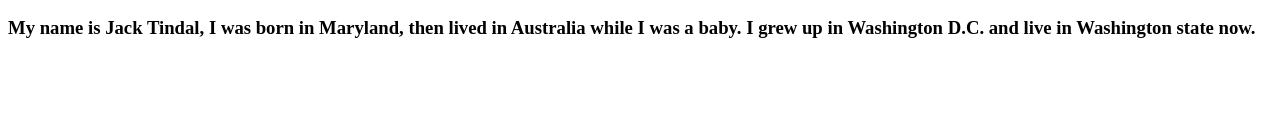
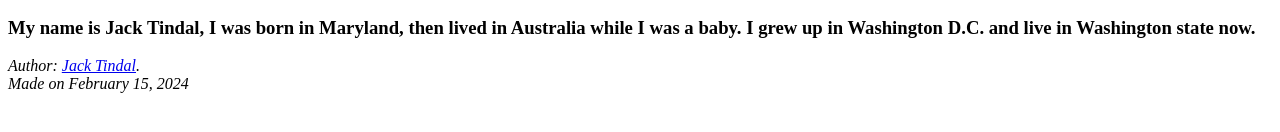
Before and after one commit to tindalj/portfolio, a plain HTML site: page about-me.html in a window 1280 px wide. Shown: the part 452-584 px from the top of the page. Drawn offline with Linux system fonts and the light colour scheme.

Commit message:
added footer to about-me.html

```diff
--- a/about-me.html
+++ b/about-me.html
@@ -17,5 +17,12 @@
       <h2>About me</h2>
       <h3>My name is Jack Tindal, I was born in Maryland, then lived in Australia while I was a baby. I grew up in Washington D.C. and live in Washington state now.</h3>
     </article>
+
+    <footer>
+      <address>
+      Author: <a href="mailto:tindalj@outlook.com">Jack Tindal</a>.<br> Made on <time datetime="2024-02-07 20:00">February 15, 2024</time>
+    </address>
+  </footer>
+
   </body>
 </html>
```
